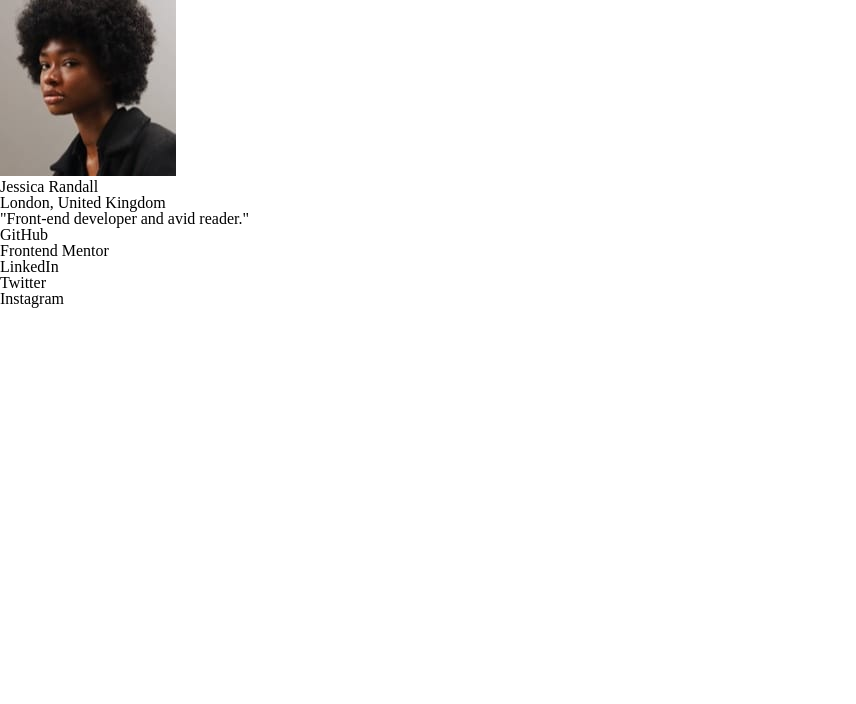
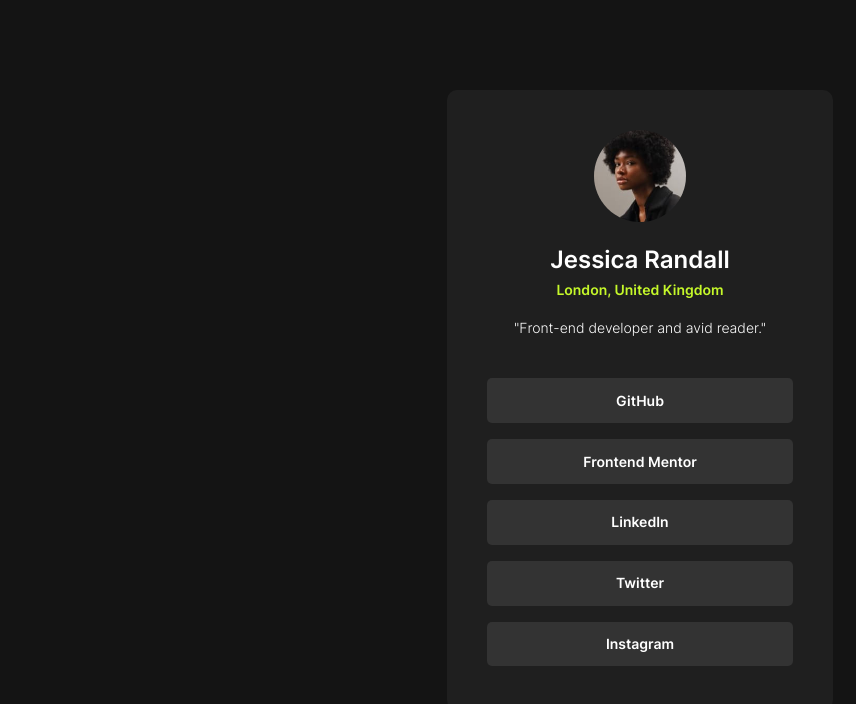
Before and after one commit to said-ops/social-links-profile, a plain HTML site: page index.html in a window 1280 px wide. Shown: the whole page, without its empty margins (0-856 px from the left). Drawn offline with Linux system fonts and the light colour scheme.

Commit message:
social links profile

```diff
--- a/style.css
+++ b/style.css
@@ -17,3 +17,78 @@
     box-sizing: border-box;
 }
 /*=======================================*/
+body{
+    background-color: var(--grey-900);
+    display: flex;
+    justify-content: center;
+    align-items: center;
+    font-family: 'main';
+    padding: 44px 0;
+    height: 100vh;
+}
+main{
+    background-color: var(--grey-800);
+    width:386px;
+    height: 620px;
+    padding: 2.5rem;
+    display: flex;
+    flex-direction: column;
+    gap: 2.7rem;
+    border-radius: 10px;
+}
+.infos,.links{
+    display: flex;
+    flex-direction: column;
+    gap: 1rem;
+}
+.infos{
+    align-items: center;
+    color: var(--white);
+    gap: 1.5rem;
+}
+.logo img{
+    width: 92px;
+    border-radius: 50%;
+}
+.info{
+    display: flex;
+    flex-direction: column;
+    align-items: center;
+    gap: 0.7rem;
+}
+.name{
+    font-size: 1.5rem;
+    font-weight: 600;
+}
+.adress{
+    color: var(--green);
+    font-size: 14px;
+    font-weight: 600;
+}
+.bio{
+    font-size: var(--paragraphe-fz);
+    font-weight: 300;
+}
+.link{
+    display: flex;
+    justify-content: center;
+    align-items: center;
+    background-color: var(--grey-700);
+    color: white;
+    height: 2.8rem;
+    border-radius: 5px;
+    font-size: 14px;
+    font-weight: 600;
+}
+.link:hover{
+    background-color: var(--green);
+    color: var(--grey-800);
+    font-weight: 600;
+    cursor: pointer;
+}
+@media screen and (max-width:1100px) {
+    body{
+        height: auto;
+        padding: 44px 1rem;
+    }
+}
```
